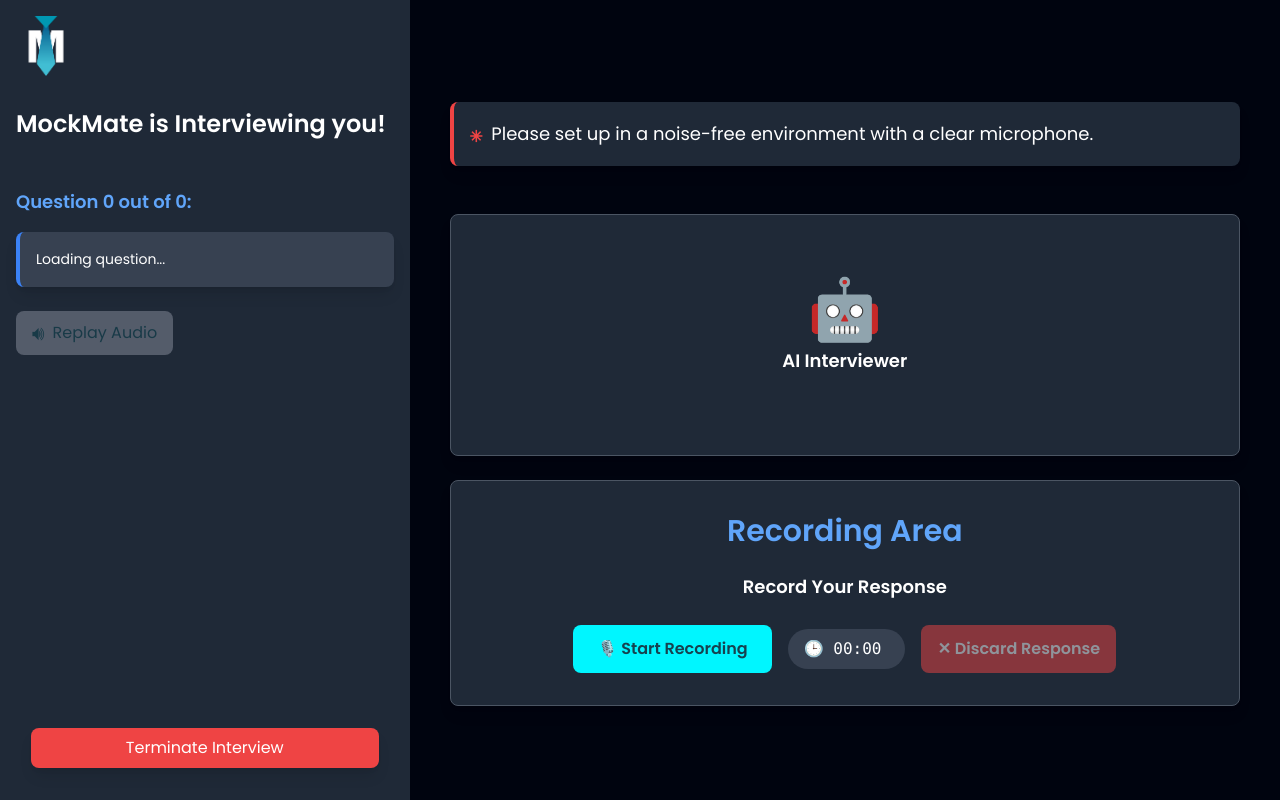
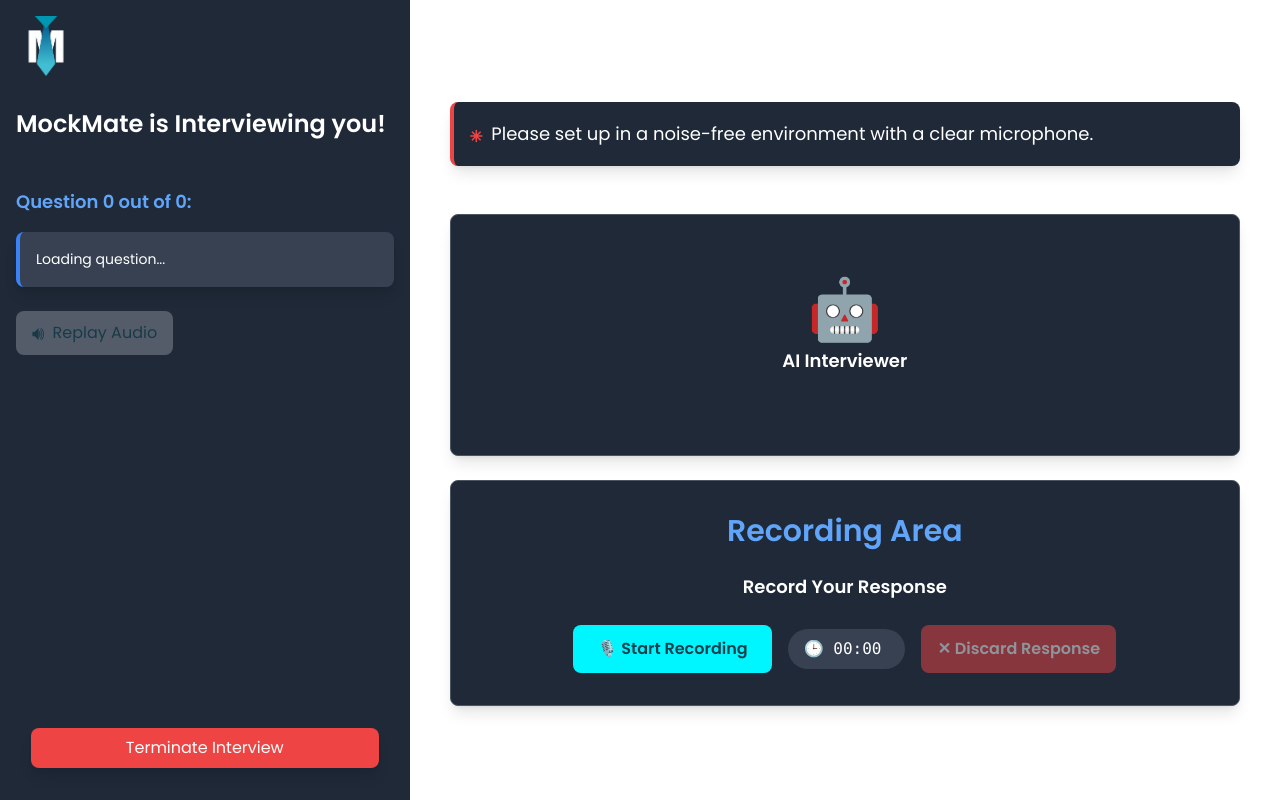
Before and after one commit to Mr-H-Mehdi/MockMate-Frontend, a Next.js app: page /interview in a window 1280 px wide. Built offline with nearby package versions, Linux system fonts and the light colour scheme; sample sign-in values are in the browser's storage.

Commit message:
updates deployment

```diff
--- a/app/components/auth/page.tsx
+++ b/app/components/auth/page.tsx
@@ -1,4 +1,5 @@
 // authpage.tsx
+'use client';
 import React, { useState, useEffect } from 'react';
 import { motion } from 'framer-motion';
 
--- a/app/interview/page.tsx
+++ b/app/interview/page.tsx
@@ -9,6 +9,7 @@
 import Sidebar from "../components/interview/SideBar";
 import MainContent from "../components/interview/MainContent";
 import { useRouter } from "next/navigation";
+import { useTheme } from "../components/home/ThemeContext";
 
 // Add global styles for animations
 const animationStyles = `
@@ -385,12 +386,16 @@
     ? question_no
     : total_questions;
 
+
+
+    // const {theme}=useTheme();
+    const theme="light";
   return (
     <>
       {/* Add animation styles */}
       <style jsx global>{animationStyles}</style>
 
-      <main className={`h-screen overflow-hidden flex items-center bg-primary w-full font-poppins justify-center transition-opacity duration-500 ${pageLoaded ? 'opacity-100' : 'opacity-0'}`}>
+      <main className={`h-screen overflow-hidden flex items-center ${theme==="dark"?"bg-primary":"bg-primary-light"} w-full font-poppins justify-center transition-opacity duration-500 ${pageLoaded ? 'opacity-100' : 'opacity-0'}`}>
         <Sidebar
         input=""
         expected_output=""
```
